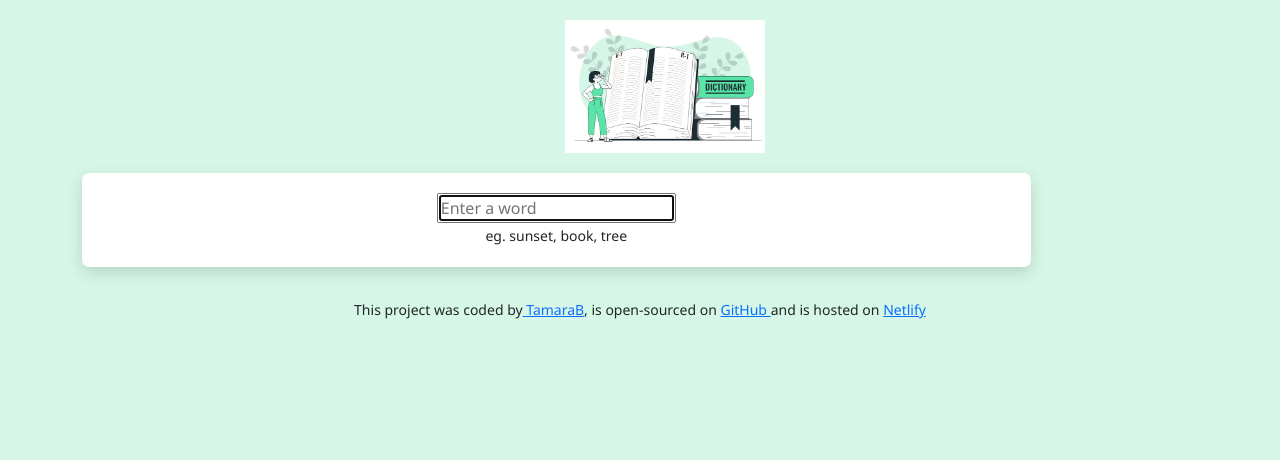
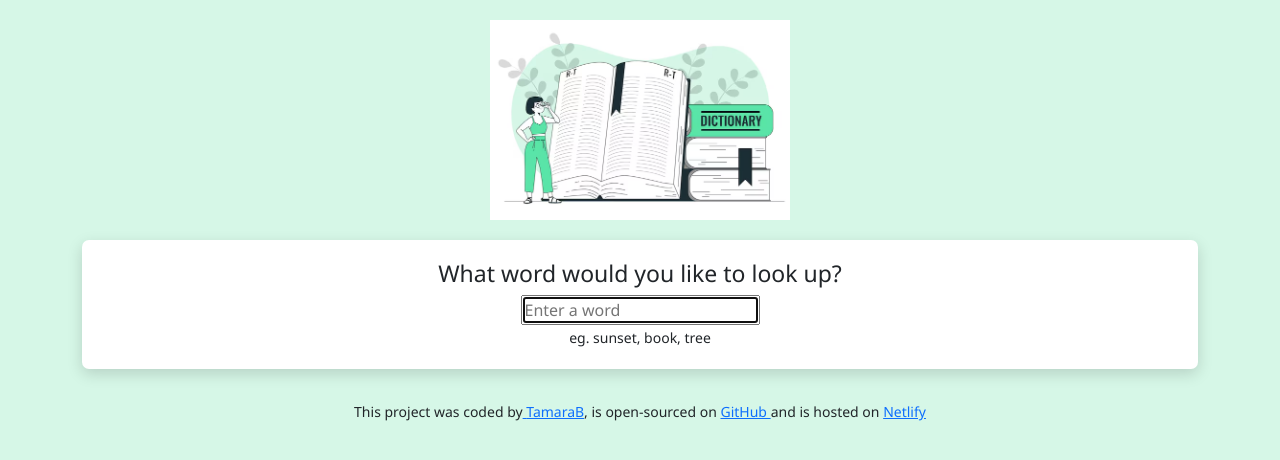
Before and after one commit to tajche77/dictionary-project, a React (Create React App) app: page / in a window 1280 px wide. Shown: the top 460 px of the page. Built offline with nearby package versions, Linux system fonts and the light colour scheme.

Commit message:
styling the app

```diff
--- a/src/App.css
+++ b/src/App.css
@@ -6,14 +6,13 @@ body {
 }
 
 .App-header {
-  width: 150px;
+  width: 300px;
   margin: 20px auto;
 }
 
 .App-logo {
-  max-width: 200px;
-  display: block;
-  margin: 0 auto;
+  max-width: 300px;
+  text-align: center;
 }
 .App-footer {
   text-align: center;
--- a/src/Dictionary.css
+++ b/src/Dictionary.css
@@ -7,24 +7,20 @@ section {
   padding: 20px;
   margin: 20px 0;
   box-shadow: 0 5px 15px rgb(0 0 0 / 15%);
-  max-width: 85%;
+  max-width: 100%;
+}
+h1 {
+  font-size: 23px;
 }
 section .hint {
   color: grey;
   font-size: 8px;
 }
-.Meaning {
-  background-color: white;
-  max-width: 85%;
-  border-radius: 7px;
-  padding: 20px;
-  margin: 20px 0;
-  box-shadow: 0 5px 15px rgb(0 0 0 / 15%);
-}
+
 .word {
   font-size: 30px;
   background-color: white;
-  max-width: 85%;
+  max-width: 100%;
   border-radius: 7px;
   padding: 10px;
   margin: 20px 0;
@@ -35,7 +31,3 @@ section .hint {
   font-style: italic;
   color: grey;
 }
-.partOfSpeech {
-  font-size: 18px;
-  font-weight: bold;
-}
--- a/src/Dictionary.js
+++ b/src/Dictionary.js
@@ -24,6 +24,7 @@ export default function Dictionary() {
   return (
     <div className="Dictionary">
       <section>
+        <h1>What word would you like to look up?</h1>
         <form className="form" onSubmit={search}>
           <input
             type="search"
--- a/src/Examples.js
+++ b/src/Examples.js
@@ -2,17 +2,8 @@ import React from "react";
 
 export default function Examples(props) {
   if (props.examples) {
-    return (
-      <div>
-        <strong>Example: </strong>
-        {props.examples}
-      </div>
-    );
+    return <div>{props.examples}</div>;
   } else {
-    return (
-      <div>
-        <strong>Exapmles: </strong>none found
-      </div>
-    );
+    return <div>no examples found</div>;
   }
 }
--- /dev/null
+++ b/src/Meaning.css
@@ -0,0 +1,17 @@
+.Meaning {
+  background-color: white;
+  max-width: 100%;
+  border-radius: 7px;
+  padding: 20px;
+  margin: 20px 0;
+  box-shadow: 0 5px 15px rgb(0 0 0 / 15%);
+}
+.partOfSpeech {
+  font-size: 18px;
+  font-weight: bold;
+}
+.Examples {
+  font-style: italic;
+  margin-top: 10px;
+  opacity: 0.7;
+}
--- a/src/Meaning.js
+++ b/src/Meaning.js
@@ -1,7 +1,7 @@
 import React from "react";
 import Synonyms from "./Synonyms";
 import Examples from "./Examples";
-import "./Dictionary.css";
+import "./Meaning.css";
 
 export default function Meaning(props) {
   console.log(props.meaning);
@@ -9,13 +9,13 @@ export default function Meaning(props) {
     <div className="Meaning">
       <p>
         <h3 className="partOfSpeech">{props.meaning.partOfSpeech}</h3>
-        <strong>Definition: </strong>
-        {props.meaning.definition}
-        <br />
-        <Examples examples={props.meaning.example} />
-        <br />
-        <strong>Synonyms: </strong>
-        <Synonyms synonyms={props.meaning.synonyms} />
+        <div>{props.meaning.definition}</div>
+        <div className="Examples">
+          <Examples examples={props.meaning.example} />
+        </div>
+        <div>
+          <Synonyms synonyms={props.meaning.synonyms} />
+        </div>
       </p>
     </div>
   );
--- /dev/null
+++ b/src/Synonyms.css
@@ -0,0 +1,8 @@
+.Synonyms {
+  margin: 15px 0;
+  padding: 0;
+}
+.Synonyms li {
+  display: inline-block;
+  padding-right: 10px;
+}
--- a/src/Synonyms.js
+++ b/src/Synonyms.js
@@ -1,4 +1,5 @@
 import React from "react";
+import "./Synonyms.css";
 
 export default function Synonyms(props) {
   if (props.synonyms) {
@@ -10,6 +11,6 @@ export default function Synonyms(props) {
       </ul>
     );
   } else {
-    return "none found";
+    return "no synonyms found";
   }
 }
```
